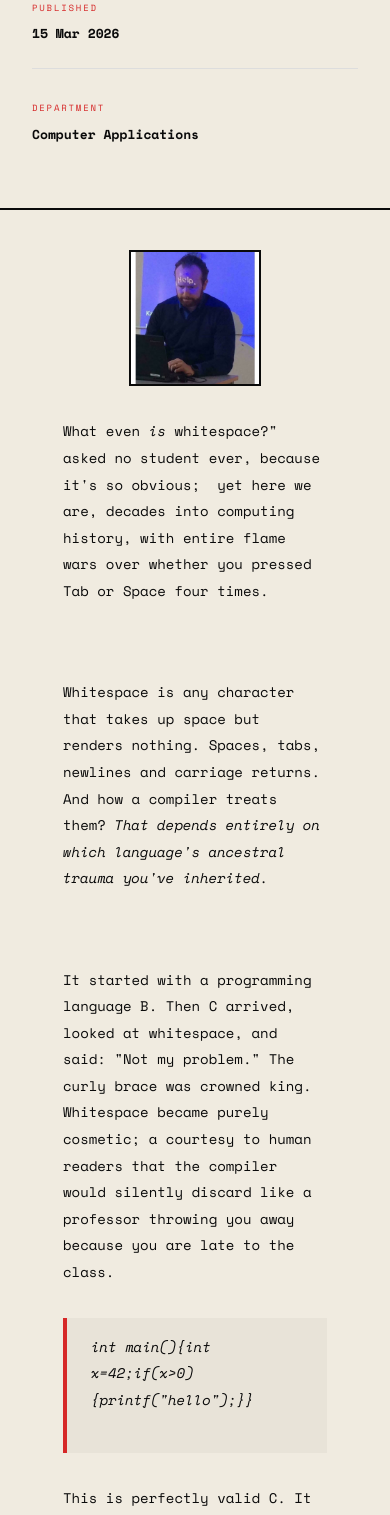
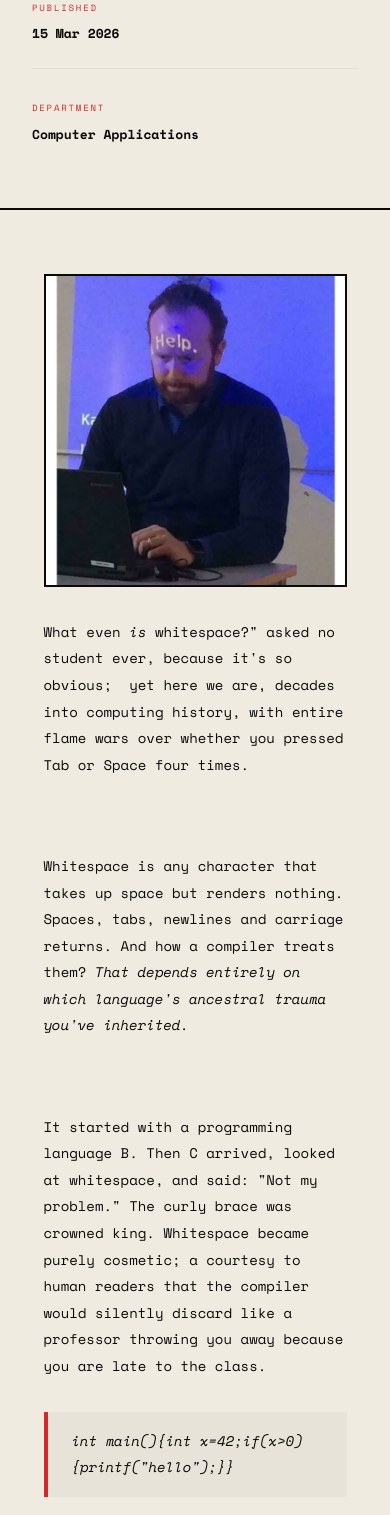
Before and after one commit to jswnthh/collegewebsite, a Django app: a page that uses blog/templates/blog_detail.html in a window 390 px wide. Shown: the part 522-2037 px from the top of the page. Run offline with Django 5.2, Linux system fonts and the light colour scheme; data comes from the database, SQL or seed files in the repository; some libraries are stand-ins or nearby versions.

```diff
--- a/static/css/styles.css
+++ b/static/css/styles.css
@@ -523,6 +523,7 @@ img {
     font-weight: 700;
 }
 
+
 .article-body-wrap {
     display: grid;
     grid-template-columns: 1fr 320px;
@@ -534,7 +535,7 @@ img {
     font-family: var(--mono);
     font-size: 14px;
     line-height: 1.9;
-    max-width: 80%;
+    max-width: 90%;
     margin: 0 auto;
     background-color: var(--bone);
     color: var(--ink);
@@ -548,6 +549,7 @@ img {
     font-family: var(--display);
     font-size: 40px;
     margin: 40px 0 16px;
+    line-height: 1;
 }
 
 .article-body h3 {
@@ -569,6 +571,19 @@ img {
     margin: 32px 0;
     background: #e8e3d8;
     font-style: italic;
+    padding-left: 24px !important;
+    margin-left: 0 !important;
+    margin-right: 0 !important;
+    white-space: pre-wrap;   /* wraps but keeps indentation */
+    word-break: break-word;  /* breaks long words if needed */
+    overflow-x: hidden;      /* kills horizontal scroll */
+}
+
+
+.article-body blockquote p {
+    margin: 0;
+    padding: 0;
+    white-space: pre-wrap;
 }
 
 .article-sidebar {
@@ -1110,3 +1125,28 @@ img {
         display: block;
     }
 }
+
+@media (max-width: 820px) {
+    .article-body img,
+    .article-body figure,
+    .article-body .image,
+    .article-body .image-style-side,
+    .article-body .image-style-align-left,
+    .article-body .image-style-align-right {
+        max-width: 100% !important;
+        width: 100% !important;
+        height: auto !important;
+        display: block;
+        margin: 24px 0;
+    }
+
+    .article-body figure.image {
+        margin-left: 0 !important;
+        margin-right: 0 !important;
+    }
+
+    .article-body figure.image img {
+        width: 100% !important;
+        height: auto !important;
+    }
+}
```
